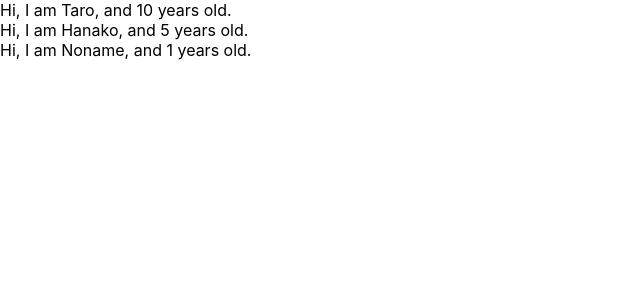
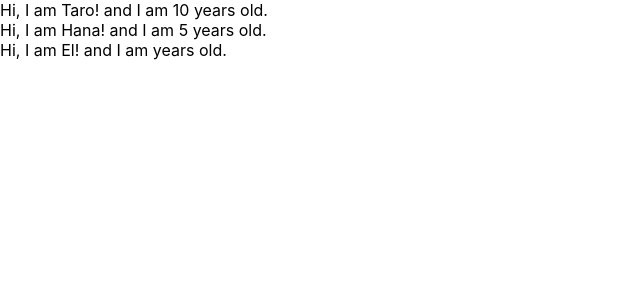
Before and after one commit to sak-tkd/udemy-react-redux-crud-application, a React (Create React App) app: page / in a window 1280 px wide. Shown: the top 300 px of the page, without its empty margins (0-640 px from the left). Built offline with nearby package versions, Linux system fonts and the light colour scheme.

Commit message:
practice

```diff
--- a/src/App.js
+++ b/src/App.js
@@ -1,30 +1,30 @@
 import React from "react";
+
 const App = () => {
-  // 属性を１つにまとめる
   const profiles = [
-    { name: "Taro", age:10 },
-    { name: "Hanako", age:5 },
-    { name: "Noname" }
+    { name:"Taro", age:10 },
+    { name:"Hana", age:5},
+    { name:"El"}
   ]
   return (
     <div>
       {
-        profiles.map((profile, index) => {
-          // キーを与えることでワーニングを回避
-          return <User name={profile.name} age={profile.age} key={index} />
+        profiles.map((obj, index) => {
+          return <User name={obj.name} year={obj.age} key={index} />
         })
       }
     </div>
   )
 }
 
-const User = (props) => {
-  return <div>Hi, I am {props.name}, and {props.age} years old.</div>
+const User = (prop) => {
+  return <div>
+    Hi, I am {prop.name}! and I am {prop.year} years old.
+  </div>
 }
 
-// 設定がない場合のデフォルトの設定も可能
 User.defaultProps = {
-  age: 1
+  age:1
 }
 
 export default App;
```
